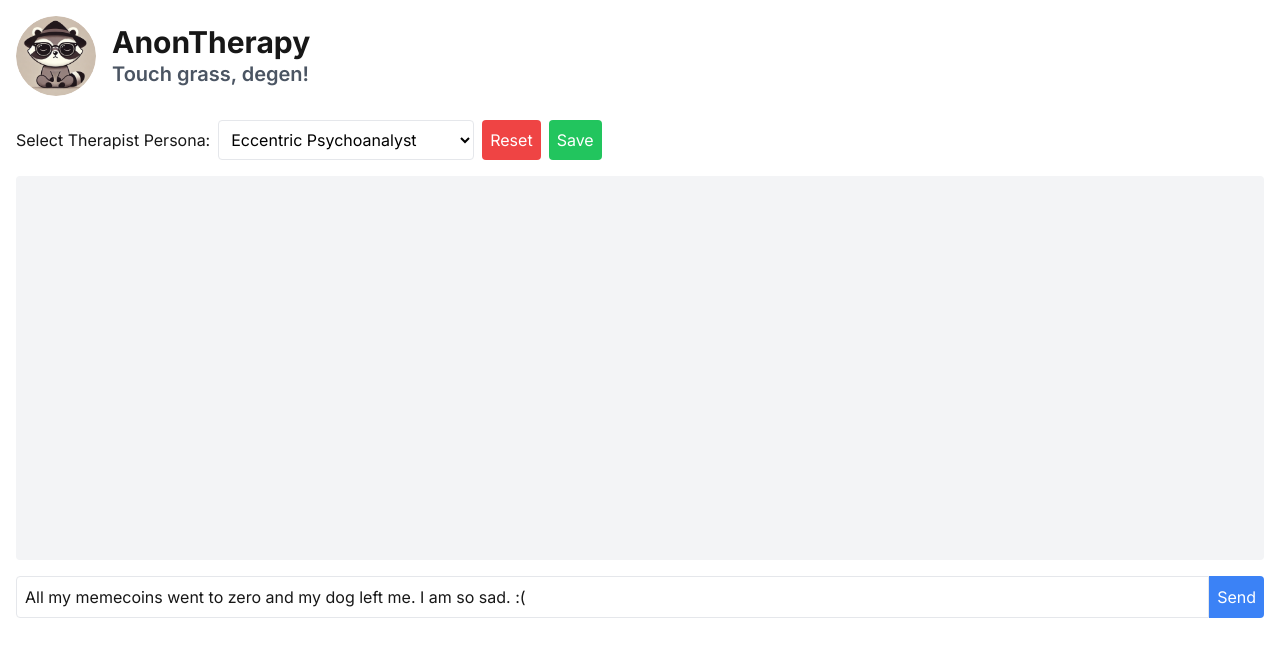
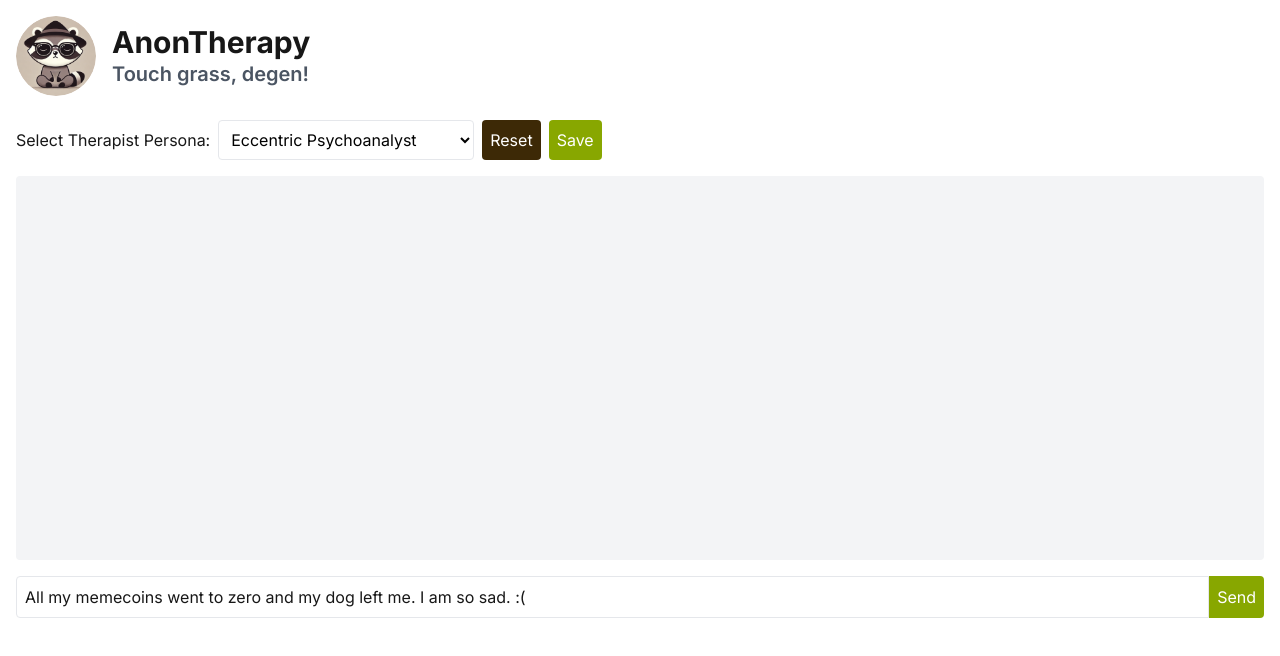
Before and after one commit to Cryptonomic/anonTherapy, a Next.js app: page / in a window 1280 px wide. Shown: the top 656 px of the page. Built offline with nearby package versions, Linux system fonts and the light colour scheme.

Commit message:
Chamged some more colors.

```diff
--- a/app/page.tsx
+++ b/app/page.tsx
@@ -129,13 +129,13 @@ export default function Home() {
                 </select>
                 <button
                     onClick={handleReset}
-                    className="bg-red-500 text-white p-2 rounded mr-2"
+                    className="bg-[#3D2906] text-white p-2 rounded mr-2"
                 >
                     Reset
                 </button>
                 <button
                     onClick={handleSave}
-                    className={`${isSaving ? 'bg-gray-500' : 'bg-green-500'} text-white p-2 rounded mr-2`}
+                    className={`${isSaving ? 'bg-gray-500' : 'bg-[#88A700]'} text-white p-2 rounded mr-2`}
                     disabled={isSaving}
                 >
                     {isSaving ? 'Saving...' : 'Save'}
@@ -143,7 +143,7 @@ export default function Home() {
                 {savedBlobIds[selectedPersona] && (
                     <button
                         onClick={handleLoad}
-                        className="bg-blue-500 text-white p-2 rounded"
+                        className="bg-[#698101] text-white p-2 rounded"
                         disabled={isLoading}
                     >
                         {isLoading ? 'Loading...' : 'Load Saved Chat'}
@@ -162,7 +162,7 @@ export default function Home() {
                     <div key={index} className={`mb-2 ${message.role === 'user' ? 'text-right' : 'text-left'}`}>
             <span className={`inline-block p-2 rounded-lg ${
                 message.role === 'user'
-                    ? 'bg-blue-500 text-white'
+                    ? 'bg-[#88A700] text-white'
                     : 'bg-gray-300 dark:bg-gray-600 text-black dark:text-white'
             }`}>
               {message.content}
@@ -178,7 +178,7 @@ export default function Home() {
                     className="flex-grow p-2 border rounded-l dark:bg-gray-700 dark:text-white"
                     placeholder={initialMessage}
                 />
-                <button type="submit" className="bg-blue-500 text-white p-2 rounded-r">Send</button>
+                <button type="submit" className="bg-[#88A700] text-white p-2 rounded-r">Send</button>
             </form>
         </main>
     );
```
